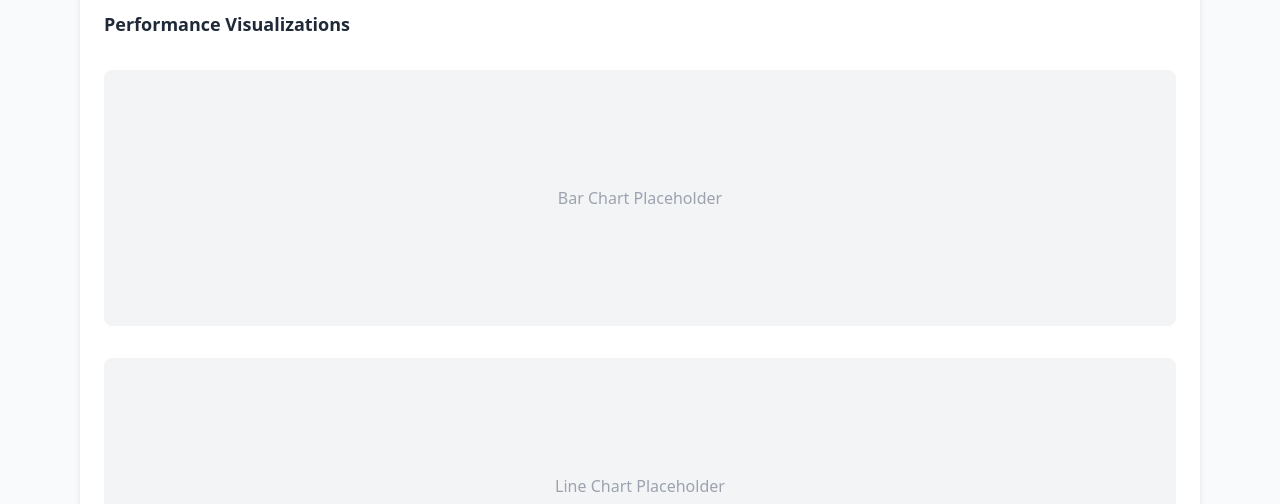
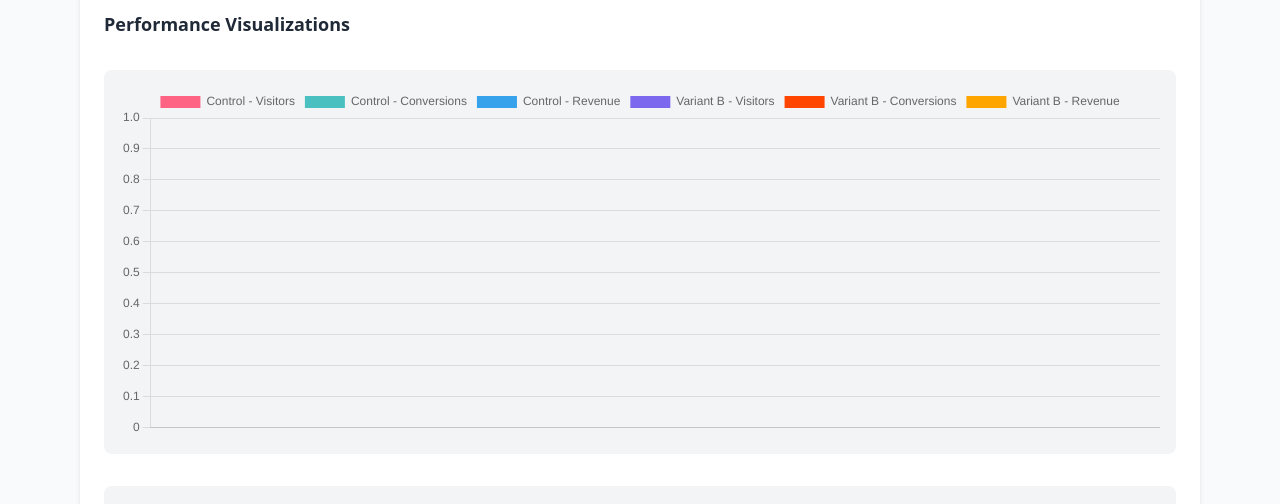
Before and after one commit to rafaelji/evolv-ai, a React (Vite) app: page / in a window 1280 px wide. Shown: the part 198-702 px from the top of the page. Built offline with nearby package versions, Linux system fonts and the light colour scheme; no server answers.

Commit message:
add bar chart and some code refactor

```diff
--- a/package.json
+++ b/package.json
@@ -11,7 +11,9 @@
     "format": "npx prettier . --write"
   },
   "dependencies": {
+    "chart.js": "^4.4.7",
     "react": "^18.3.1",
+    "react-chartjs-2": "^5.3.0",
     "react-dom": "^18.3.1"
   },
   "devDependencies": {
--- a/src/components/EventLogPanel.tsx
+++ b/src/components/EventLogPanel.tsx
@@ -3,7 +3,7 @@ import {
   ExperimentContext,
   LiveUpdate,
 } from "../providers/ExperimentProvider.tsx";
-import { getLastUpdatedDate } from "../services/last-updated";
+import { getLastUpdatedData } from "../services/last-updated";
 
 const EventLogPanel = () => {
   const { experiments } = useContext(ExperimentContext);
@@ -11,7 +11,7 @@ const EventLogPanel = () => {
 
   const getLastUpdates = useCallback(async () => {
     try {
-      const response = await getLastUpdatedDate();
+      const response = await getLastUpdatedData();
       setLogs(response[0].liveUpdates);
     } catch (error) {
       console.log(error);
@@ -64,7 +64,7 @@ const EventLogPanel = () => {
     <div className="w-full space-y-4 rounded-lg bg-white p-6 shadow-md">
       <h2 className="text-lg font-semibold text-gray-800">Event Logs</h2>
       <div className="flex h-40 items-center justify-center rounded-lg bg-gray-100">
-        <ul className="max-h-40 w-full overflow-auto rounded bg-gray-100 p-2">
+        <ul className="max-h-40 w-full overflow-auto rounded bg-gray-100 p-4">
           {logs?.map((log) => formatData(log))}
         </ul>
       </div>
--- a/src/components/Header.tsx
+++ b/src/components/Header.tsx
@@ -3,7 +3,7 @@ import {
   ExperimentContext,
   LiveUpdate,
 } from "../providers/ExperimentProvider.tsx";
-import { getLastUpdatedDate } from "../services/last-updated";
+import { getLastUpdatedData } from "../services/last-updated";
 
 const Header = () => {
   const { experiments } = useContext(ExperimentContext);
@@ -14,7 +14,7 @@ const Header = () => {
 
   const getLastUpdated = useCallback(async () => {
     try {
-      const response = await getLastUpdatedDate();
+      const response = await getLastUpdatedData();
       setLastUpdated(response[0].liveUpdates.sort(sortByNewest)[0].timestamp);
     } catch (error) {
       console.log(error);
--- /dev/null
+++ b/src/components/PerformanceChart/index.tsx
@@ -0,0 +1,155 @@
+import {
+  Chart as ChartJS,
+  CategoryScale,
+  LinearScale,
+  BarElement,
+  Title,
+  Tooltip,
+  Legend,
+} from "chart.js";
+import { Bar } from "react-chartjs-2";
+import { useCallback, useContext, useEffect, useState } from "react";
+import {
+  Experiment,
+  ExperimentContext,
+  LiveUpdate,
+} from "../../providers/ExperimentProvider.tsx";
+import { getLastUpdatedData } from "../../services/last-updated";
+
+ChartJS.register(
+  CategoryScale,
+  LinearScale,
+  BarElement,
+  Title,
+  Tooltip,
+  Legend,
+);
+
+export const options = {
+  interaction: {
+    mode: "index" as const,
+    intersect: false,
+  },
+  responsive: true,
+  maintainAspectRatio: false,
+  plugins: {
+    legend: {
+      position: "top" as const,
+    },
+    title: {
+      display: false,
+      text: "Performance",
+    },
+  },
+  scales: {
+    x: {
+      stacked: true,
+    },
+    y: {
+      stacked: true,
+    },
+  },
+};
+
+interface ChartDataProps {
+  labels: string[];
+  datasets: {
+    label: string;
+    data: number[];
+    backgroundColor: string;
+    stack: string;
+  }[];
+}
+
+const PerformanceChart = () => {
+  const { experiments } = useContext(ExperimentContext);
+  const [data, setData] = useState<ChartDataProps>({
+    labels: [],
+    datasets: [],
+  });
+
+  const formatData = (experiment: Experiment) => {
+    return {
+      labels: experiment?.liveUpdates.map((update: LiveUpdate) =>
+        new Date(update.timestamp).toLocaleString("en-US", {
+          hour: "2-digit",
+          minute: "2-digit",
+          second: "2-digit",
+          // @ts-expect-error typescript is not recognizing this property but it does exists
+          fractionalSecondDigits: 3,
+        }),
+      ),
+      datasets: [
+        {
+          label: `Control - Visitors`,
+          data: experiment?.liveUpdates.map(
+            (update: LiveUpdate) => update.control?.visitors,
+          ),
+          backgroundColor: "rgb(255, 99, 132)",
+          stack: "Stack 0",
+        },
+        {
+          label: `Control - Conversions`,
+          data: experiment?.liveUpdates.map(
+            (update: LiveUpdate) => update.control?.conversions,
+          ),
+          backgroundColor: "rgb(75, 192, 192)",
+          stack: "Stack 0",
+        },
+        {
+          label: `Control - Revenue`,
+          data: experiment?.liveUpdates.map(
+            (update: LiveUpdate) => update.control?.revenue,
+          ),
+          backgroundColor: "rgb(53, 162, 235)",
+          stack: "Stack 0",
+        },
+        {
+          label: `Variant B - Visitors`,
+          data: experiment?.liveUpdates.map(
+            (update: LiveUpdate) => update.control?.visitors,
+          ),
+          backgroundColor: "rgb(123, 104, 238)",
+          stack: "Stack 1",
+        },
+        {
+          label: `Variant B - Conversions`,
+          data: experiment?.liveUpdates.map(
+            (update: LiveUpdate) => update.control?.conversions,
+          ),
+          backgroundColor: "rgb(255, 69, 0)",
+          stack: "Stack 1",
+        },
+        {
+          label: `Variant B - Revenue`,
+          data: experiment?.liveUpdates.map(
+            (update: LiveUpdate) => update.control?.revenue,
+          ),
+          backgroundColor: "rgb(255, 165, 0)",
+          stack: "Stack 1",
+        },
+      ],
+    };
+  };
+
+  const getLastChartData = useCallback(async () => {
+    try {
+      const response = await getLastUpdatedData();
+      setData(formatData(response[0]));
+    } catch (error) {
+      console.log(error);
+    }
+  }, []);
+
+  useEffect(() => {
+    setData(formatData(experiments[0]));
+  }, [experiments]);
+
+  useEffect(() => {
+    getLastChartData();
+  }, [getLastChartData]);
+
+  return <Bar options={options} data={data} />;
+};
+
+export default PerformanceChart;
--- a/src/components/Visualizations.tsx
+++ b/src/components/Visualizations.tsx
@@ -1,12 +1,13 @@
+import PerformanceChart from "./PerformanceChart";
+
 const Visualizations = () => {
   return (
     <div className="w-full space-y-8 rounded-lg bg-white p-6 shadow-md">
       <h2 className="text-lg font-semibold text-gray-800">
         Performance Visualizations
       </h2>
-      {/* Bar Chart */}
-      <div className="flex h-64 items-center justify-center rounded-lg bg-gray-100">
-        <span className="text-gray-400">Bar Chart Placeholder</span>
+      <div className="flex h-96 items-center justify-center rounded-lg bg-gray-100 p-4">
+        <PerformanceChart />
       </div>
       {/* Line Chart */}
       <div className="flex h-64 items-center justify-center rounded-lg bg-gray-100">
--- a/src/services/last-updated/index.ts
+++ b/src/services/last-updated/index.ts
@@ -1,4 +1,4 @@
-export const getLastUpdatedDate = async () => {
+export const getLastUpdatedData = async () => {
   const response = await fetch("http://localhost:5002/api/experiments/live", {
     method: "GET",
   });
```
Also changed, not shown: 1 other file (tests, documents, lock files or other folders).
